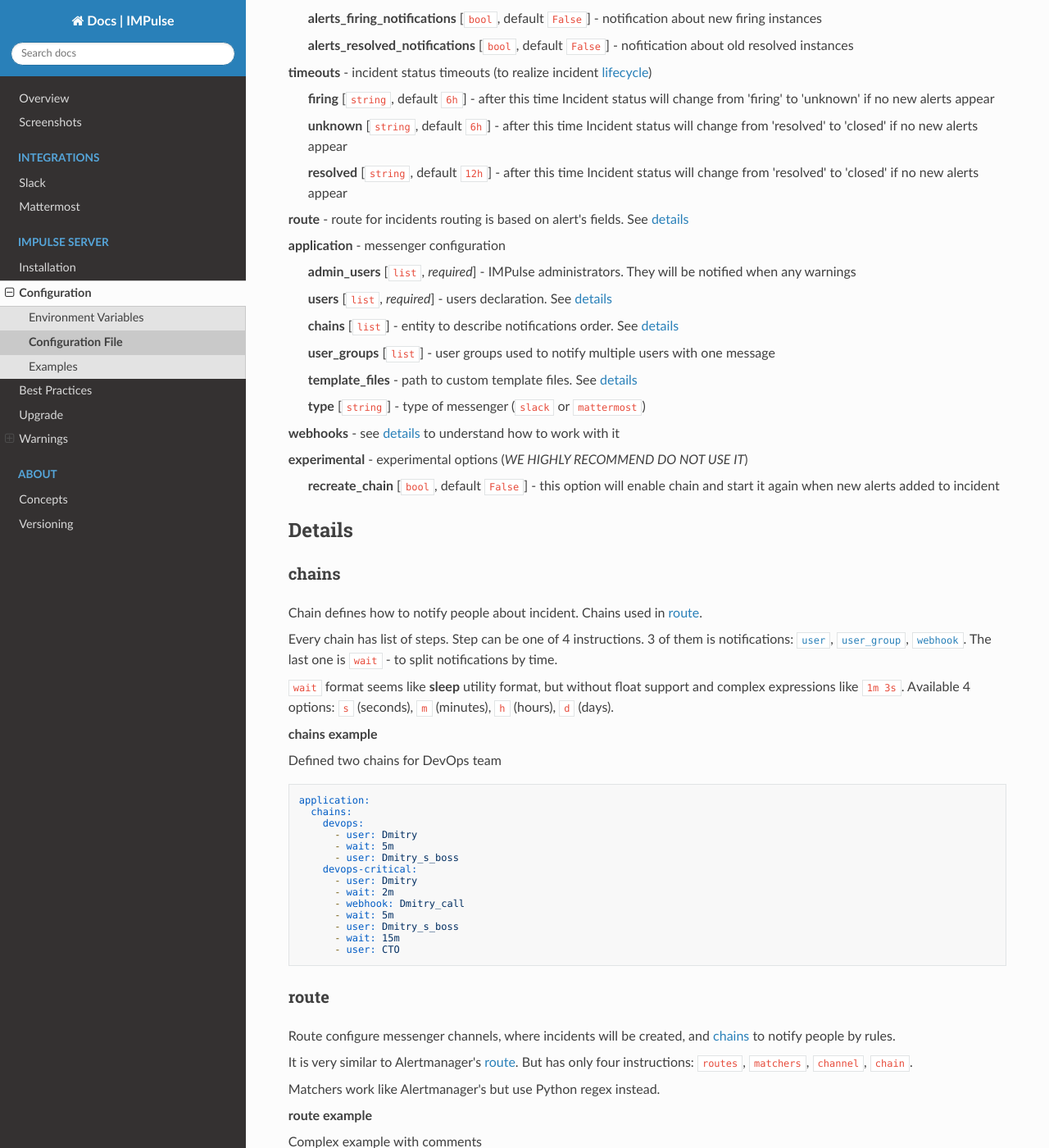
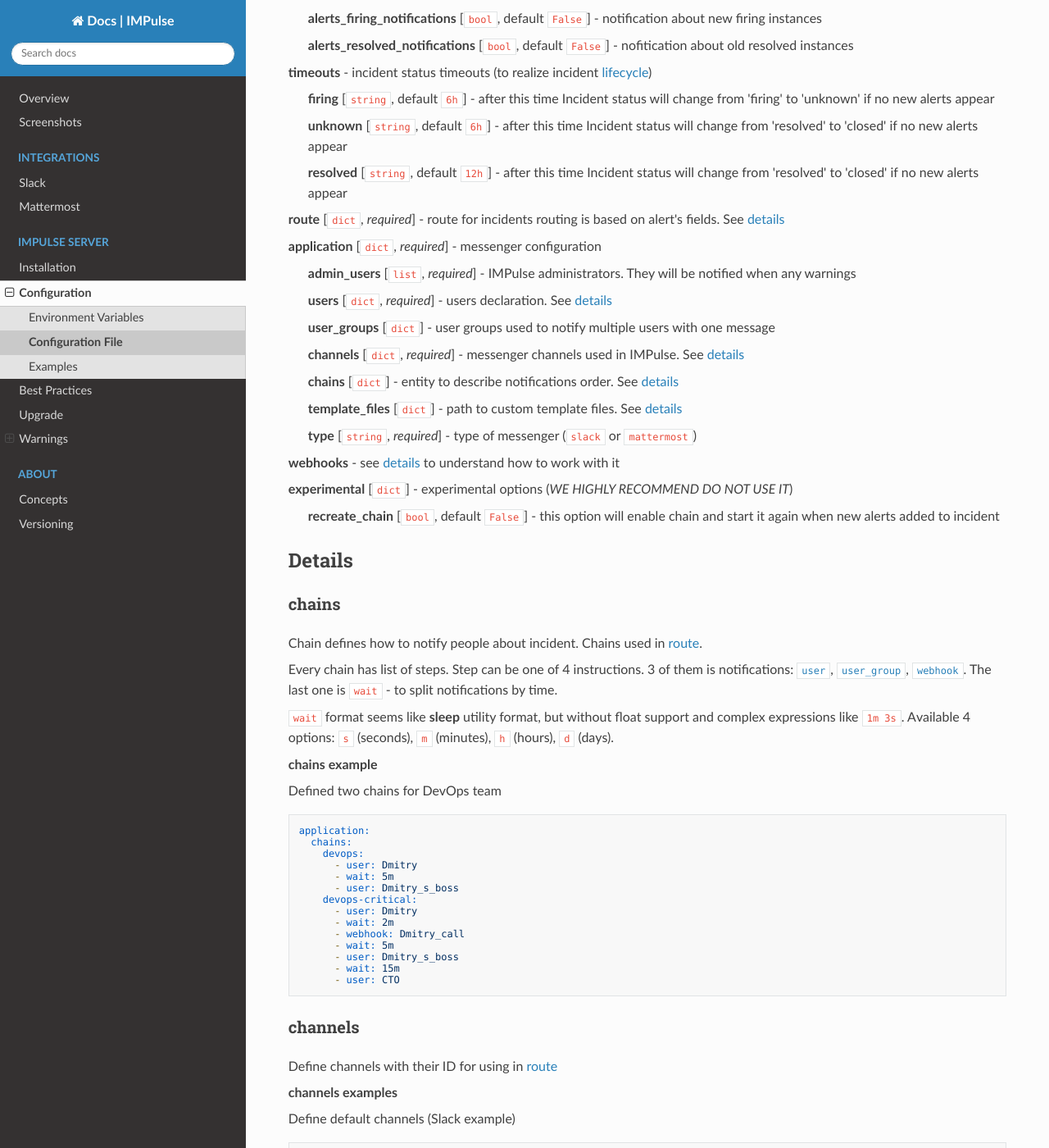
Before and after one commit to DiTsi/impulse-docs, an MkDocs documentation site: the page built from docs/config_file.md, in a window 1280 px wide and 1400 px high, scrolled down 286 px. Shown: the whole window at 82% size. Built offline with MkDocs 1.6.1, drawn with Linux system fonts in a browser that asks for light colours; nearby versions of some CDN libraries; some of the changed text lies outside the part shown.

Commit message:
Define channels by ID

````diff
--- a/docs/config_file.md
+++ b/docs/config_file.md
@@ -19,25 +19,27 @@ The only configuration file for IMPulse is `impulse.yml`. To change default `imp
 
 > **resolved** [`string`, default `12h`] - after this time Incident status will change from 'resolved' to 'closed' if no new alerts appear
 
-**route** - route for incidents routing is based on alert's fields. See [details](config_file.md#route)
+**route** [`dict`, _required_] - route for incidents routing is based on alert's fields. See [details](config_file.md#route)
 
-**application** - messenger configuration
+**application** [`dict`, _required_] - messenger configuration
 
 > **admin_users** [`list`, _required_] - IMPulse administrators. They will be notified when any warnings
 
-> **users** [`list`, _required_] - users declaration. See [details](config_file.md#users)
+> **users** [`dict`, _required_] - users declaration. See [details](config_file.md#users)
 
-> **chains** [`list`] - entity to describe notifications order. See [details](config_file.md#chains)
+> **user_groups** [`dict`] - user groups used to notify multiple users with one message
 
-> **user_groups** [`list`] - user groups used to notify multiple users with one message
+> **channels** [`dict`, _required_] - messenger channels used in IMPulse. See [details](config_file.md#channels)
 
-> **template_files** - path to custom template files. See [details](config_file.md#template_files)
+> **chains** [`dict`] - entity to describe notifications order. See [details](config_file.md#chains)
 
-> **type** [`string`] - type of messenger (`slack` or `mattermost`)
+> **template_files** [`dict`] - path to custom template files. See [details](config_file.md#template_files)
+
+> **type** [`string`, _required_] - type of messenger (`slack` or `mattermost`)
 
 **webhooks** - see [details](config_file.md#webhooks) to understand how to work with it
 
-**experimental** - experimental options (*WE HIGHLY RECOMMEND DO NOT USE IT*)
+**experimental** [`dict`] - experimental options (*WE HIGHLY RECOMMEND DO NOT USE IT*)
 
 > **recreate_chain** [`bool`, default `False`] - this option will <!-- release incident --> enable chain and start it again when new alerts added to incident
 
@@ -70,6 +72,26 @@ application:
       - user: Dmitry_s_boss
       - wait: 15m
       - user: CTO
+```
+
+### channels
+
+Define channels with their ID for using in [route](config_file.md#route)
+
+**channels examples**
+
+Define default channels (Slack example)
+```yaml
+application:
+  channels:
+    incidents-default: {id: C09NSUL269T}
+```
+
+Define default channel (Mattermost example)
+```yaml
+application:
+  channels:
+    incidents-default: {id: w8gvebq58fgo9civ8begs6renw}
 ```
 
 ### route
````
Also changed, not shown: docs/config_examples.md (+4 -0 lines).
